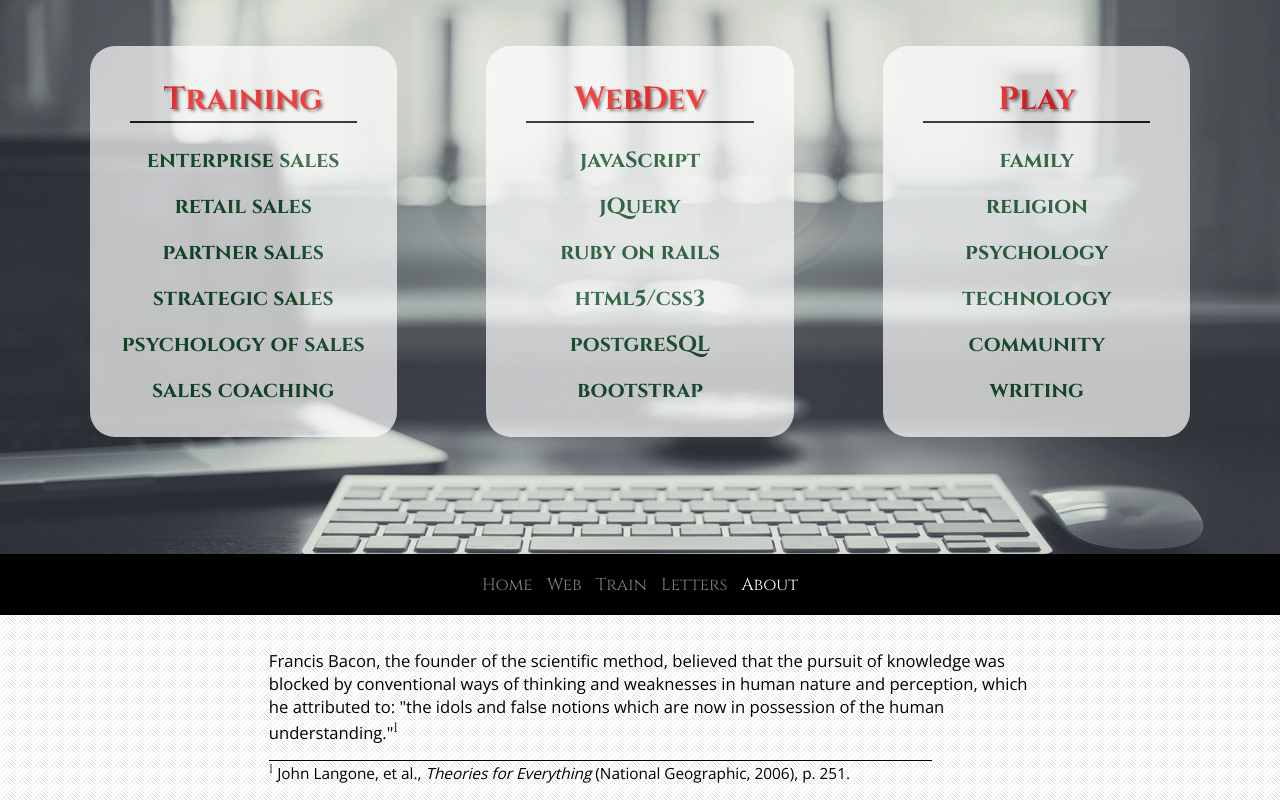
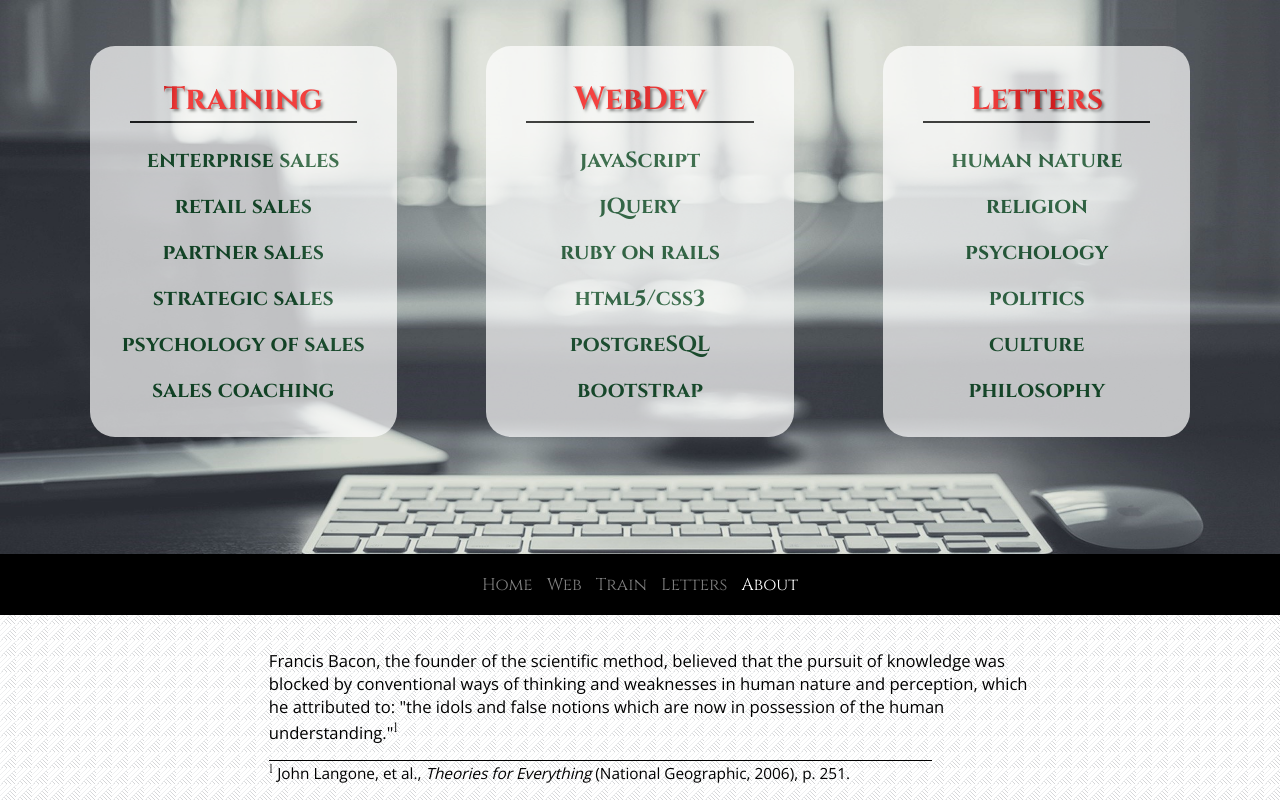
Before and after one commit to rmessing/rmessing.github.io, a plain HTML site: page index2.html in a window 1280 px wide. Drawn offline with nearby package versions, Linux system fonts and the light colour scheme.

Commit message:
fixed file names and added image for first Letters article

```diff
--- a/index2.html
+++ b/index2.html
@@ -38,13 +38,13 @@
 		</div>
 		<div id="play" class="about">
 			<div class="about_text">
-				<h1 class="border_bottom"> Play </h1>
-				<h3> family </h3>
+				<h1 class="border_bottom"> Letters </h1>
+				<h3> human nature </h3>
 				<h3> religion </h3>
 				<h3> psychology </h3>
-				<h3> technology </h3>
-				<h3> community </h3>
-				<h3> writing </h3>
+				<h3> politics </h3>
+				<h3> culture </h3>
+				<h3> philosophy </h3>
 			</div>
 		</div>
 	</div>
```
Also changed, not shown: index3letters.html (+1 -1 lines), index3train.html (+1 -1 lines).
